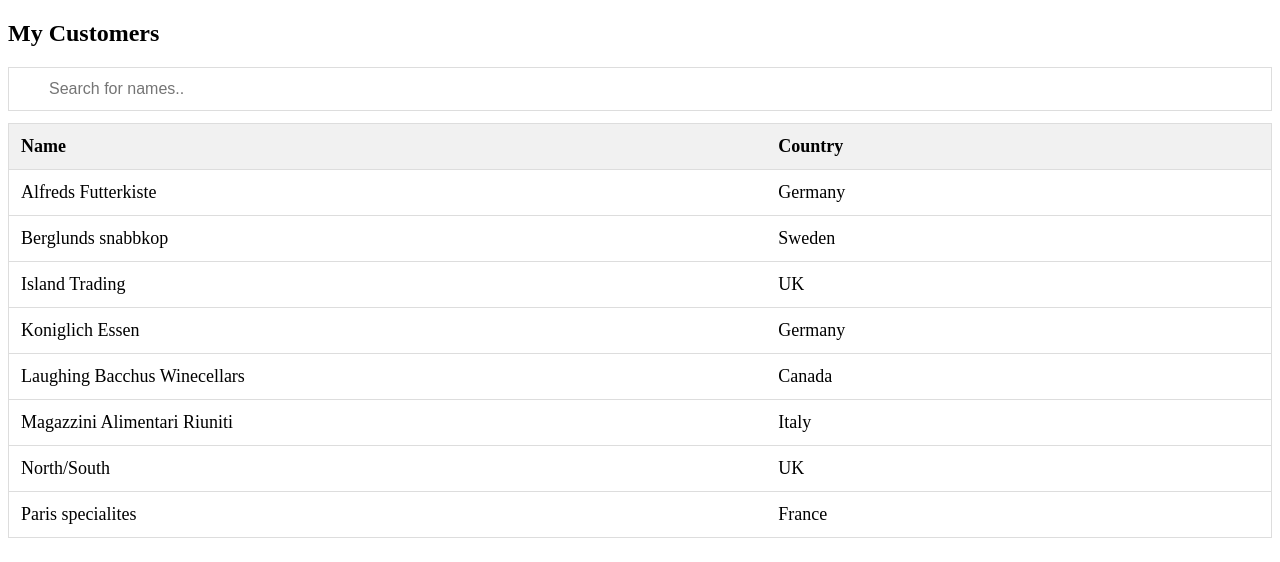
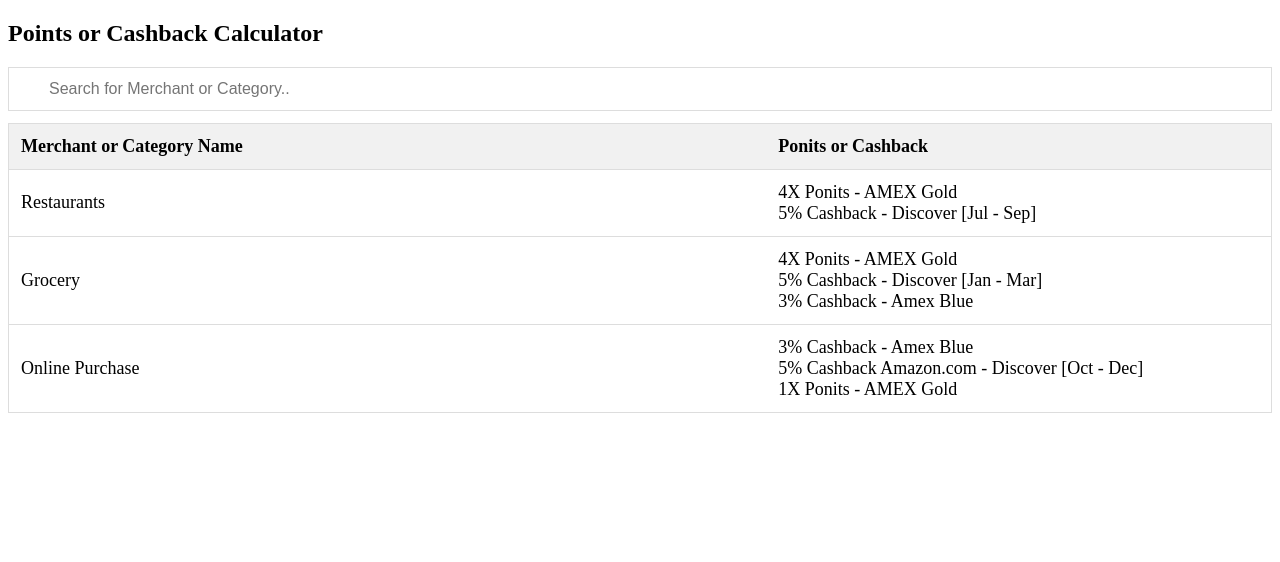
Before and after one commit to manishyadav1/manishyadav1.github.io, a plain HTML site: page index.html in a window 1280 px wide. Drawn offline with Linux system fonts and the light colour scheme.

Commit message:
Update index.html

```diff
--- a/index.html
+++ b/index.html
@@ -41,46 +41,26 @@
 </head>
 <body>
 
-<h2>My Customers</h2>
+<h2>Points or Cashback Calculator</h2>
 
-<input type="text" id="myInput" onkeyup="myFunction()" placeholder="Search for names.." title="Type in a name">
+<input type="text" id="myInput" onkeyup="myFunction()" placeholder="Search for Merchant or Category.." title="Type in a name">
 
 <table id="myTable">
   <tr class="header">
-    <th style="width:60%;">Name</th>
-    <th style="width:40%;">Country</th>
+    <th style="width:60%;">Merchant or Category Name</th>
+    <th style="width:40%;">Ponits or Cashback</th>
   </tr>
   <tr>
-    <td>Alfreds Futterkiste</td>
-    <td>Germany</td>
+    <td>Restaurants</td>
+    <td>4X Ponits - AMEX Gold<br/>5% Cashback - Discover [Jul - Sep]</td>
   </tr>
   <tr>
-    <td>Berglunds snabbkop</td>
-    <td>Sweden</td>
+    <td>Grocery</td>
+    <td>4X Ponits - AMEX Gold<br/>5% Cashback - Discover [Jan - Mar]<br/>3% Cashback - Amex Blue</td>
   </tr>
   <tr>
-    <td>Island Trading</td>
-    <td>UK</td>
-  </tr>
-  <tr>
-    <td>Koniglich Essen</td>
-    <td>Germany</td>
-  </tr>
-  <tr>
-    <td>Laughing Bacchus Winecellars</td>
-    <td>Canada</td>
-  </tr>
-  <tr>
-    <td>Magazzini Alimentari Riuniti</td>
-    <td>Italy</td>
-  </tr>
-  <tr>
-    <td>North/South</td>
-    <td>UK</td>
-  </tr>
-  <tr>
-    <td>Paris specialites</td>
-    <td>France</td>
+    <td>Online Purchase</td>
+    <td>3% Cashback - Amex Blue<br/>5% Cashback Amazon.com - Discover [Oct - Dec]<br/>1X Ponits - AMEX Gold</td>
   </tr>
 </table>
 
```
